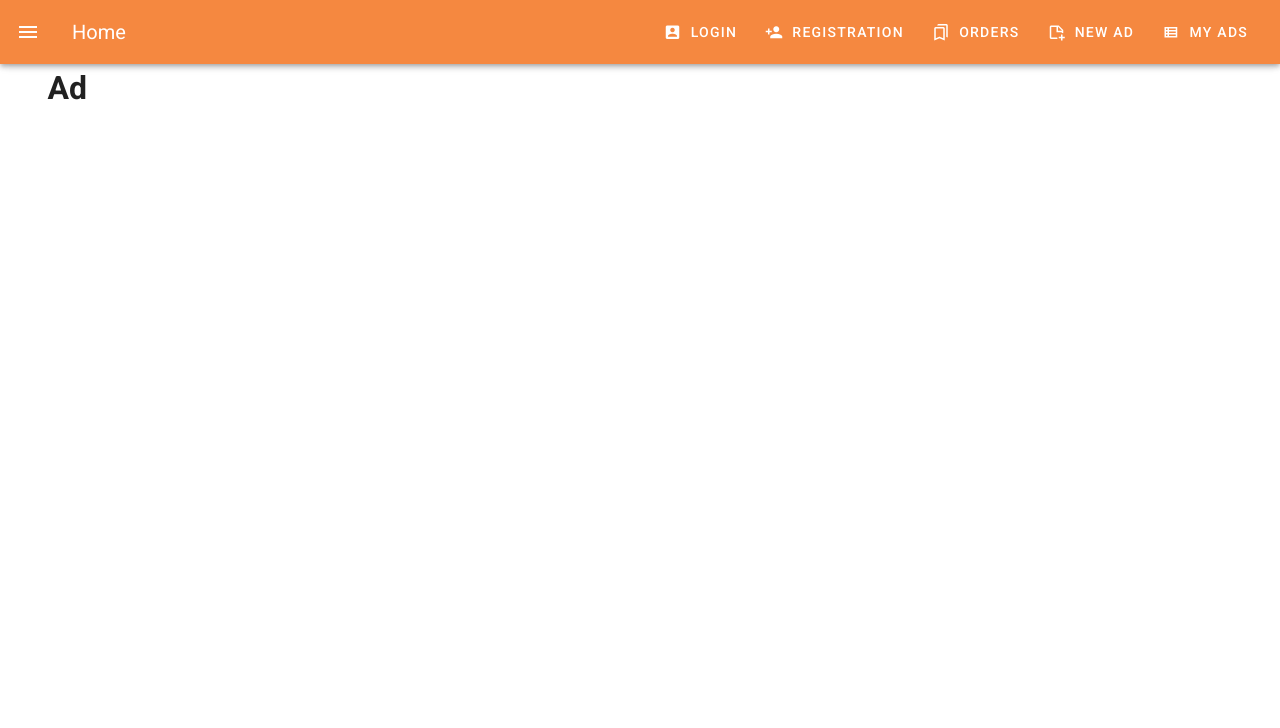
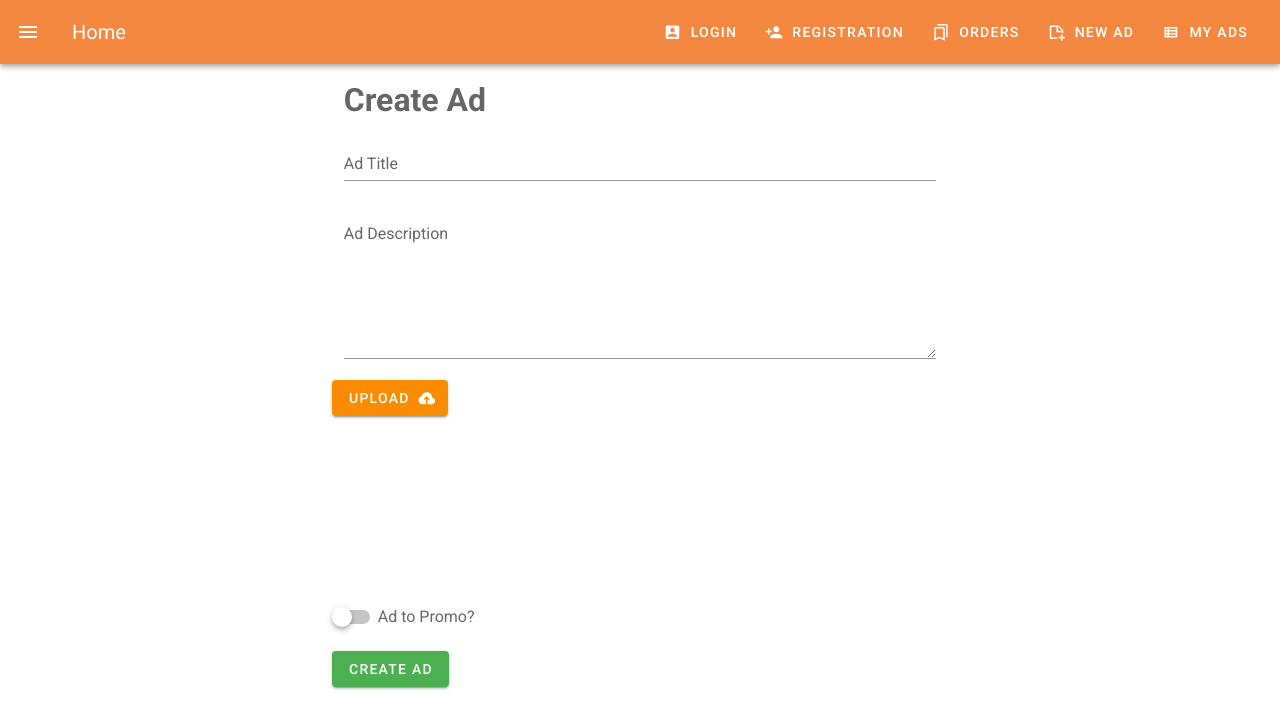
Before and after one commit to Aminna07/Git_Pro, a Vue app: page /ad/1 in a window 1280 px wide. Shown: the top 728 px of the page. Built offline with nearby package versions, Linux system fonts and the light colour scheme.

Commit message:
Верстка страницы создания объявления

```diff
--- a/src/components/Ads/Ad.vue
+++ b/src/components/Ads/Ad.vue
@@ -1,16 +1,78 @@
 <template>
 	<v-container>
 		<v-layout row>
-			<v-flex xs12>
-                <h1>Ad</h1>
+			<v-flex xs12 sm6 offset-sm3>
+                <h1 class="text--secondary mb-3 mt-3">Create Ad</h1>
+				<v-form v-model="valid" ref="form" validation>
+						<v-text-field
+						name="title"
+						label="Ad Title"
+						type="text"
+						v-model="title"
+						:rules="[v => !!v || 'Title is required']"></v-text-field>
+						<v-textarea
+                        name="description"
+                        label="Ad Description"
+                        type="text"
+						v-model="description"
+						:rules="[v => !!v || 'Description is required']">
+                        </v-textarea>
+				</v-form>
+
+					<v-layout row>
+						<v-flex xs12>
+							<v-btn class="mt-3" color="warning">Upload
+								<v-icon right dark>mdi-cloud-upload</v-icon>
+							</v-btn>
+						</v-flex>
+					</v-layout>
+
+					<v-layout row>
+						<v-flex xs12>
+							<img scr="https://cdn.vuetifyjs.com/images/carousel/squirrel.jpg" height="150" class="mt-3">
+						</v-flex>
+					</v-layout>
+
+					<v-layout row>
+						<v-flex xs12>
+							<v-switch v-model="promo" label="Ad to Promo?"></v-switch>
+						</v-flex>
+					</v-layout>
+
+					<v-layout row>
+						<v-flex xs12>
+							<v-spacer></v-spacer>
+							<v-btn color="success"
+							@click="createAd"
+							>Create Ad</v-btn>
+						</v-flex>
+					</v-layout>
                 </v-flex>
+
 		</v-layout>
 	</v-container>
 </template>
+
 <script>
 export default {
 	data () {
 		return {
+			valid:false,
+			title:"",
+			description:"",
+			promo: false
+		}
+	},
+	methods:{
+		crateAd(){
+			if(this.$refs.form.validate()){
+				const ad={
+					title:this.title,
+					desc:this.description,
+					promo:this.promo
+				}
+				console.log(ad)
+			}
 		}
 	}
 }
```
